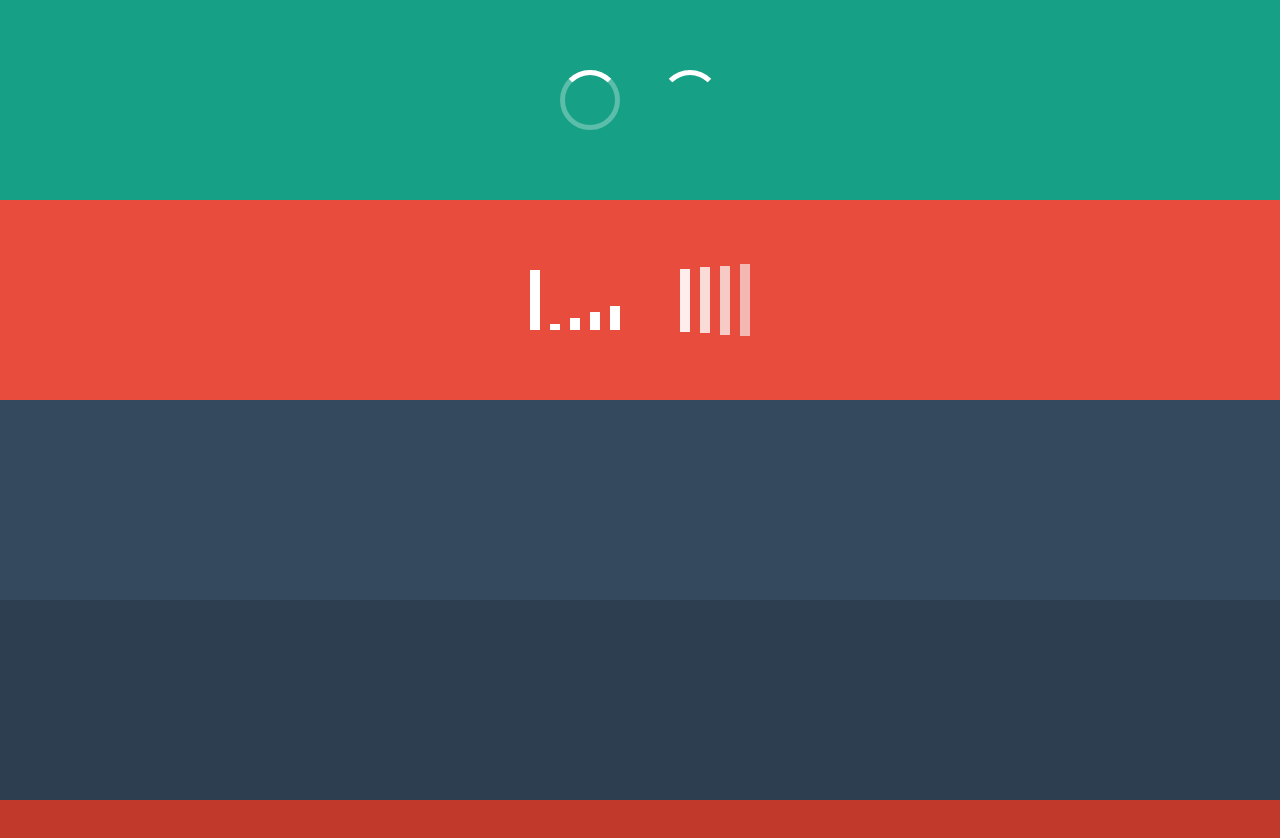
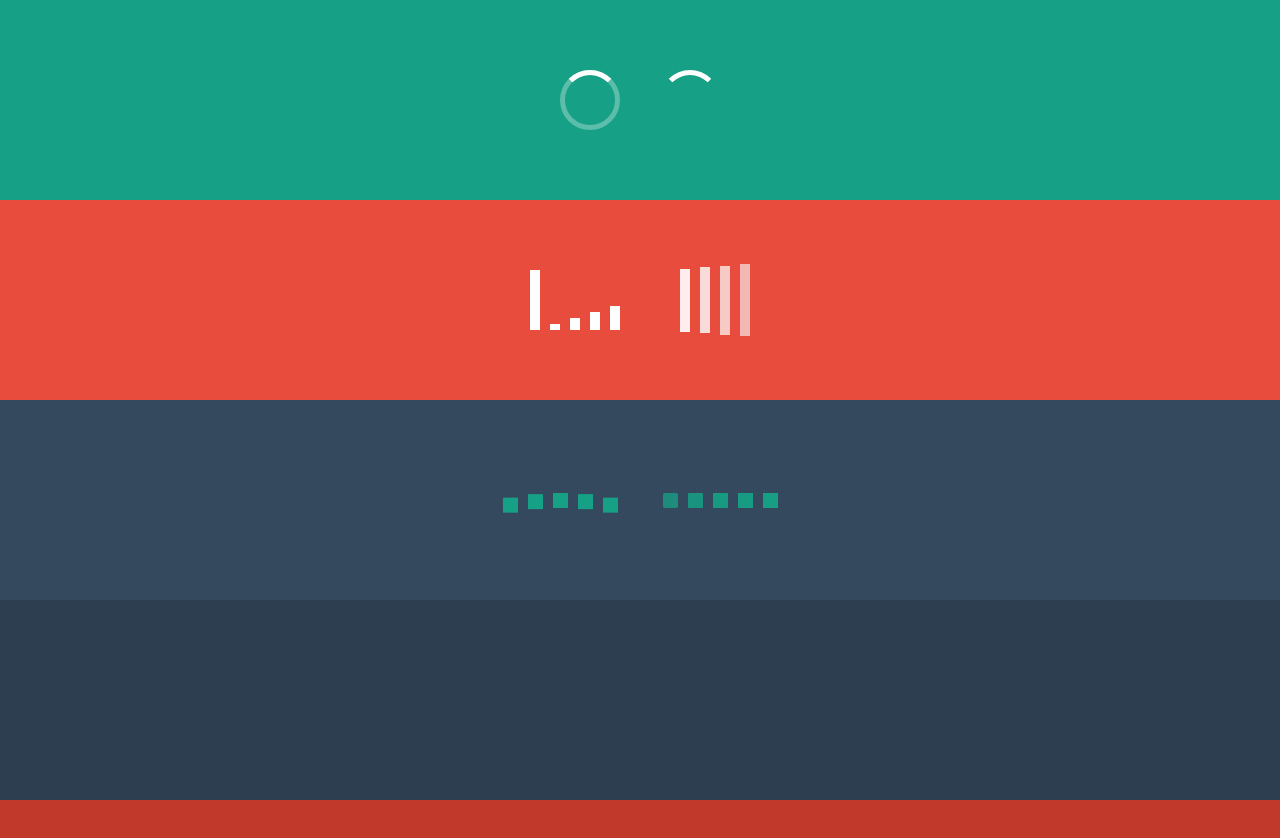
Before and after one commit to Flat-Pixels/Pure-css-loaders, a website: page index.html in a window 1280 px wide. Drawn offline with Linux system fonts and the light colour scheme.

Commit message:
feat(Dots-Loading): Add two DOTS loading
Add two types of dots loading. One animate like a snake who's dancing.
The other one transforms in squares and circles

```diff
--- a/index.html
+++ b/index.html
@@ -50,7 +50,25 @@
   <section class="section section--third">
     <div class="wrap">
       <div class="loaders-group">
-        <div class="loader"></div>
+
+        <!-- Dots loading -->
+        <div class="loader loader-dot">
+          <span class="loader-dot__bar"></span>
+          <span class="loader-dot__bar"></span>
+          <span class="loader-dot__bar"></span>
+          <span class="loader-dot__bar"></span>
+          <span class="loader-dot__bar --last"></span>
+        </div>
+
+        <!-- Dots round loading -->
+        <div class="loader loader-dot loader-dot--round">
+          <span class="loader-dot__bar"></span>
+          <span class="loader-dot__bar"></span>
+          <span class="loader-dot__bar"></span>
+          <span class="loader-dot__bar"></span>
+          <span class="loader-dot__bar --last"></span>
+        </div>
+
       </div>
     </div>
   </section>
--- a/sass/modules/_animations.scss
+++ b/sass/modules/_animations.scss
@@ -5,6 +5,9 @@
 @keyframes spin {
   to { transform: rotate( 360deg ); }
 }
+
+
+
 
 /*------------------------------------*\
   #SECTION-BARS ANIMATION
@@ -17,3 +20,22 @@
 @keyframes bar-opaq {
   from { opacity: 0; transform: scaleY(1.5); }
 }
+
+
+
+
+/*------------------------------------*\
+  #SECTION-DOTS ANIMATION
+\*------------------------------------*/
+
+@keyframes dot-pomp-up {
+  to { transform: translateY( 20px ); }
+}
+
+@keyframes dot-rounded {
+  to {
+    border-radius: 50%;
+    background-color: transparent;
+    border: 1px solid $primary-color;
+  }
+}
--- a/sass/modules/_m-loader.scss
+++ b/sass/modules/_m-loader.scss
@@ -1,3 +1,5 @@
+.--last { margin: 0 !important }
+
 /*------------------------------------*\
   #SECTION-DEFAULT LOADERS STYLE
 \*------------------------------------*/
@@ -129,3 +131,68 @@
     animation-delay: .4s;
   }
 }
+
+
+
+
+/*------------------------------------*\
+  #SECTION-DOTS LOADERS
+\*------------------------------------*/
+
+/**
+ * The loader DOT main container contains 5 dots
+ * The main conatiner width depends on :
+ *
+ * 1) The dots width
+ * 2) The white spaces between them
+ */
+
+.loader-dot {
+  display: flex;
+  align-items: center;
+  justify-content: center;
+
+  width: 120px;
+}
+
+/*
+* Default dots loader
+*/
+.loader-dot__bar {
+  display: block;
+  width: 15px;
+  height: 15px;
+
+  margin-right: 10px;
+
+  background-color: $primary-color;
+
+  animation: dot-pomp-up .6s ease-in-out alternate infinite;
+
+  &:nth-child(2) { animation-delay: .1s; }
+
+  &:nth-child(3) { animation-delay: .2s; }
+
+  &:nth-child(4) { animation-delay: .3s; }
+
+  &:nth-child(5) { animation-delay: .4s; }
+}
+
+/*
+* Loader with dart trnasform to square
+* and circle:
+*
+* It bases on the defaulot dots loader
+*/
+.loader-dot--round .loader-dot__bar {
+
+  animation: dot-rounded 1.5s ease-in-out infinite;
+
+  &:nth-child(2) { animation-delay: .1s; }
+
+  &:nth-child(3) { animation-delay: .2s; }
+
+  &:nth-child(4) { animation-delay: .3s; }
+
+  &:nth-child(5) { animation-delay: .4s; }
+}
```
Also changed, not shown: css/styles.css.
